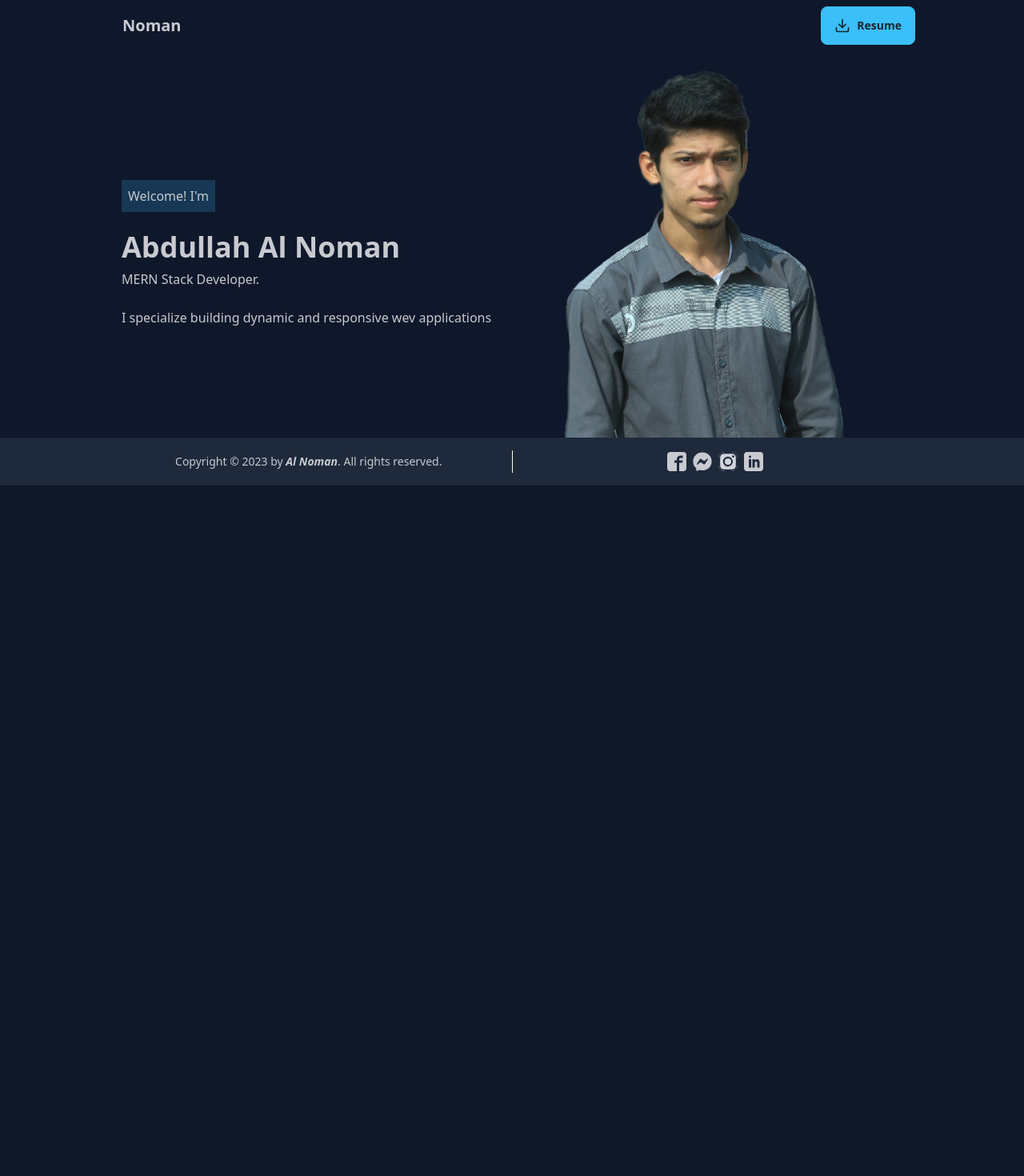
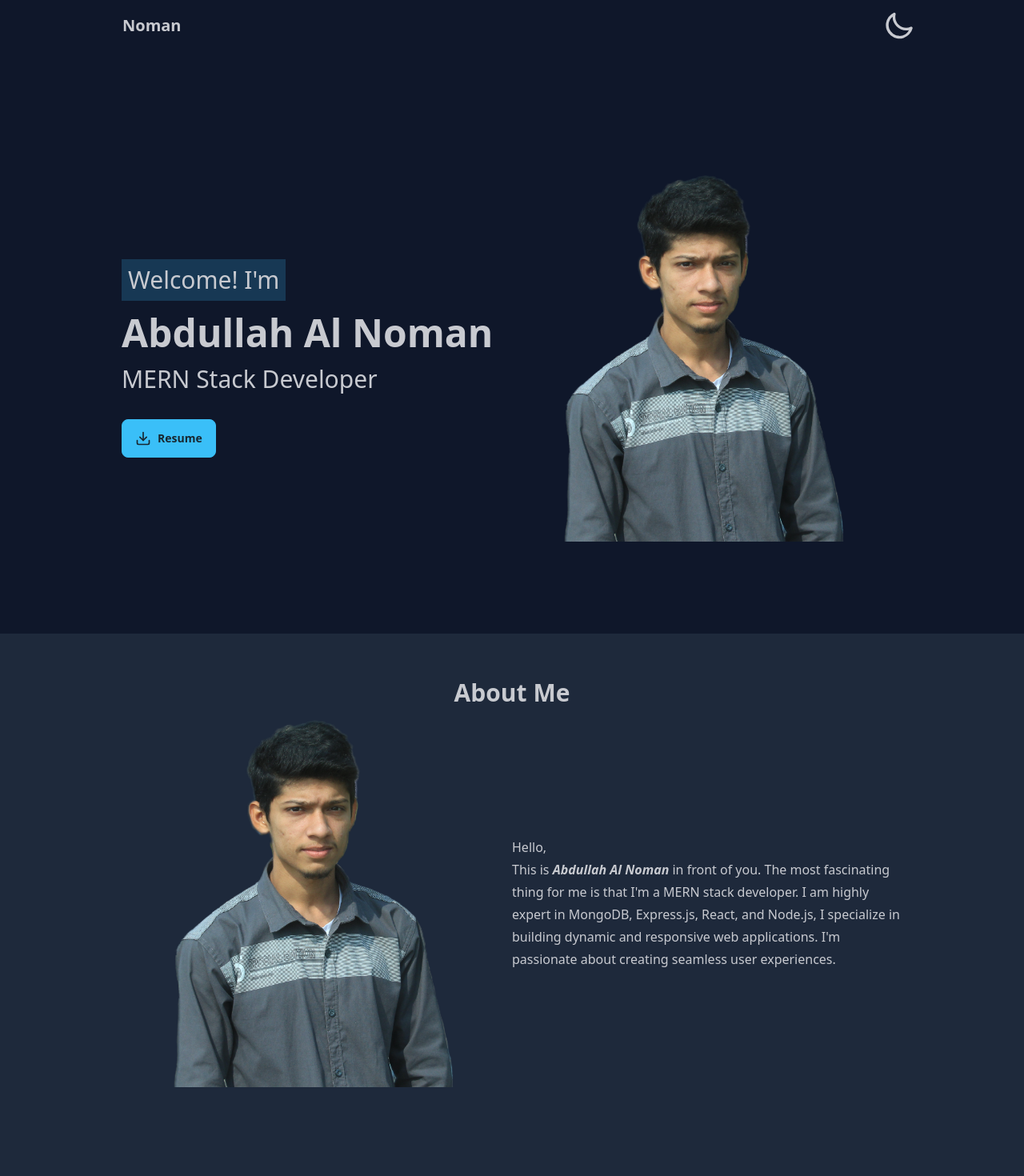
Before and after one commit to aalnoman10/portfolio-noman, a React (Vite) app: page / in a window 1280 px wide. Shown: the top 1470 px of the page at 80% size. Before the commit the page ends 800 px from the top, so only its background shows below. Built offline with nearby package versions, Linux system fonts and the light colour scheme.

Commit message:
add-about-me

```diff
--- a/src/Layout.jsx
+++ b/src/Layout.jsx
@@ -1,12 +1,14 @@
 import NavBar from "./Shared/NavBar";
 import Footer from "./Shared/Footer";
 import Banner from "./components/Banner";
+import About from "./components/About";
 
 const Layout = () => {
     return (
         <div>
             <NavBar />
             <Banner />
+            <About />
             <Footer />
         </div>
     );
--- a/src/Shared/Footer.jsx
+++ b/src/Shared/Footer.jsx
@@ -4,7 +4,7 @@ import { BsInstagram } from 'react-icons/bs';
 
 const Footer = () => {
     return (
-        <div className='bg-slate-800 text-base-content'>
+        <div className='bg-slate-600 text-base-content'>
             <footer className="footer footer-center md:flex md:justify-between gap-3 p-4 space-x-0 max-w-screen-lg mx-auto">
                 <div className='flex-1 flex justify-center md:order-3'>
                     <a href="https://web.facebook.com/alnoman.mern/" target="_blank" rel="noreferrer" title='Linkedin'><ImFacebook2 size={24} className='hover:text-blue-600 hover:bg-white rounded' /></a>
--- a/src/Shared/NavBar.jsx
+++ b/src/Shared/NavBar.jsx
@@ -1,21 +1,18 @@
 import { Link } from "react-router-dom";
-import { FiDownload } from "react-icons/fi";
 
 const NavBar = () => {
-
     return (
         <div className='bg-slate-900 text-base-content sticky z-50 top-0'>
-            <div className="navbar max-w-screen-lg mx-auto">
+            <div className="navbar max-w-screen-lg mx-auto h-[5vh]">
                 <div className="navbar-start">
                     <Link to='/' className="btn btn-ghost normal-case text-xl">Noman</Link>
                 </div>
                 <div className="navbar-end">
-                    <button className="btn btn-primary normal-case"><FiDownload size={20} />Resume</button>
-                    {/* <label className="swap swap-rotate">
-                    <input type="checkbox" />
-                    <svg className="swap-on fill-current w-10 h-10" xmlns="http://www.w3.org/2000/svg" viewBox="0 0 24 24"><path d="M5.64,17l-.71.71a1,1,0,0,0,0,1.41,1,1,0,0,0,1.41,0l.71-.71A1,1,0,0,0,5.64,17ZM5,12a1,1,0,0,0-1-1H3a1,1,0,0,0,0,2H4A1,1,0,0,0,5,12Zm7-7a1,1,0,0,0,1-1V3a1,1,0,0,0-2,0V4A1,1,0,0,0,12,5ZM5.64,7.05a1,1,0,0,0,.7.29,1,1,0,0,0,.71-.29,1,1,0,0,0,0-1.41l-.71-.71A1,1,0,0,0,4.93,6.34Zm12,.29a1,1,0,0,0,.7-.29l.71-.71a1,1,0,1,0-1.41-1.41L17,5.64a1,1,0,0,0,0,1.41A1,1,0,0,0,17.66,7.34ZM21,11H20a1,1,0,0,0,0,2h1a1,1,0,0,0,0-2Zm-9,8a1,1,0,0,0-1,1v1a1,1,0,0,0,2,0V20A1,1,0,0,0,12,19ZM18.36,17A1,1,0,0,0,17,18.36l.71.71a1,1,0,0,0,1.41,0,1,1,0,0,0,0-1.41ZM12,6.5A5.5,5.5,0,1,0,17.5,12,5.51,5.51,0,0,0,12,6.5Zm0,9A3.5,3.5,0,1,1,15.5,12,3.5,3.5,0,0,1,12,15.5Z" /></svg>
-                    <svg className="swap-off fill-current w-10 h-10" xmlns="http://www.w3.org/2000/svg" viewBox="0 0 24 24"><path d="M21.64,13a1,1,0,0,0-1.05-.14,8.05,8.05,0,0,1-3.37.73A8.15,8.15,0,0,1,9.08,5.49a8.59,8.59,0,0,1,.25-2A1,1,0,0,0,8,2.36,10.14,10.14,0,1,0,22,14.05,1,1,0,0,0,21.64,13Zm-9.5,6.69A8.14,8.14,0,0,1,7.08,5.22v.27A10.15,10.15,0,0,0,17.22,15.63a9.79,9.79,0,0,0,2.1-.22A8.11,8.11,0,0,1,12.14,19.73Z" /></svg>
-                </label> */}
+                    <label className="swap swap-rotate pl-2">
+                        <input type="checkbox" />
+                        <svg className="swap-on fill-current w-10 h-10" xmlns="http://www.w3.org/2000/svg" viewBox="0 0 24 24"><path d="M5.64,17l-.71.71a1,1,0,0,0,0,1.41,1,1,0,0,0,1.41,0l.71-.71A1,1,0,0,0,5.64,17ZM5,12a1,1,0,0,0-1-1H3a1,1,0,0,0,0,2H4A1,1,0,0,0,5,12Zm7-7a1,1,0,0,0,1-1V3a1,1,0,0,0-2,0V4A1,1,0,0,0,12,5ZM5.64,7.05a1,1,0,0,0,.7.29,1,1,0,0,0,.71-.29,1,1,0,0,0,0-1.41l-.71-.71A1,1,0,0,0,4.93,6.34Zm12,.29a1,1,0,0,0,.7-.29l.71-.71a1,1,0,1,0-1.41-1.41L17,5.64a1,1,0,0,0,0,1.41A1,1,0,0,0,17.66,7.34ZM21,11H20a1,1,0,0,0,0,2h1a1,1,0,0,0,0-2Zm-9,8a1,1,0,0,0-1,1v1a1,1,0,0,0,2,0V20A1,1,0,0,0,12,19ZM18.36,17A1,1,0,0,0,17,18.36l.71.71a1,1,0,0,0,1.41,0,1,1,0,0,0,0-1.41ZM12,6.5A5.5,5.5,0,1,0,17.5,12,5.51,5.51,0,0,0,12,6.5Zm0,9A3.5,3.5,0,1,1,15.5,12,3.5,3.5,0,0,1,12,15.5Z" /></svg>
+                        <svg className="swap-off fill-current w-10 h-10" xmlns="http://www.w3.org/2000/svg" viewBox="0 0 24 24"><path d="M21.64,13a1,1,0,0,0-1.05-.14,8.05,8.05,0,0,1-3.37.73A8.15,8.15,0,0,1,9.08,5.49a8.59,8.59,0,0,1,.25-2A1,1,0,0,0,8,2.36,10.14,10.14,0,1,0,22,14.05,1,1,0,0,0,21.64,13Zm-9.5,6.69A8.14,8.14,0,0,1,7.08,5.22v.27A10.15,10.15,0,0,0,17.22,15.63a9.79,9.79,0,0,0,2.1-.22A8.11,8.11,0,0,1,12.14,19.73Z" /></svg>
+                    </label>
                 </div>
             </div>
         </div>
--- /dev/null
+++ b/src/components/About.jsx
@@ -0,0 +1,21 @@
+import img from '../assets/noman-1.png'
+
+const About = () => {
+    return (
+        <div className='bg-slate-800 text-base-content'>
+            <div className="max-w-screen-lg h-[91vh] mx-auto py-10 px-6">
+                <h3 className="text-3xl font-semibold text-center p-4">About Me</h3>
+                <div className="flex place-items-center">
+                    <div className='flex-1'>
+                        <img src={img} className='w-9/12 mx-auto' alt="my-photo" />
+                    </div>
+                    <div className='flex-1'>
+                        <p className='leading-7'>Hello,<br /> This is <i className="font-semibold">Abdullah Al Noman</i> in front of you. The most fascinating thing for me is that I&apos;m a MERN stack developer. I am highly expert in MongoDB, Express.js, React, and Node.js, I specialize in building dynamic and responsive web applications. I&apos;m passionate about creating seamless user experiences.</p>
+                    </div>
+                </div>
+            </div>
+        </div>
+    );
+};
+
+export default About;
--- a/src/components/Banner.jsx
+++ b/src/components/Banner.jsx
@@ -1,13 +1,15 @@
+import { FiDownload } from 'react-icons/fi';
 import img from '../assets/noman-1.png'
+
 const Banner = () => {
     return (
         <div className='bg-slate-900 text-base-content'>
-            <div className="max-w-screen-lg mx-auto p-6 pb-0 flex place-items-center">
-                <div className='flex-1 space-y-2'>
-                    <p className='bg-primary bg-opacity-20 p-2 inline-block mb-4'>Welcome! I&#39;m</p>
-                    <h2 className="text-4xl font-bold ">Abdullah Al Noman</h2>
-                    <p className='pb-4 inline-block'>MERN Stack Developer.</p>
-                    <p>I specialize building dynamic and responsive wev applications</p>
+            <div className="max-w-screen-lg mx-auto h-[91vh] py-10 px-6 pb-0 flex place-items-center">
+                <div className='flex-1 space-y-4'>
+                    <p className='bg-primary bg-opacity-20 text-3xl p-2 inline-block'>Welcome! I&#39;m</p>
+                    <h2 className="text-5xl font-semibold">Abdullah Al Noman</h2>
+                    <p className='pb-4 text-3xl'>MERN Stack Developer</p>
+                    <button className="btn btn-primary normal-case"><FiDownload size={20} />Resume</button>
                 </div>
                 <div className='flex-1'>
                     <img src={img} className='w-9/12 mx-auto' alt="my-photo" />
--- a/src/index.css
+++ b/src/index.css
@@ -1,3 +1,19 @@
 @tailwind base;
 @tailwind components;
 @tailwind utilities;
+
+.custom-shape-divider-top-1687966101 {
+    width: 100%;
+    overflow: hidden;
+}
+
+.custom-shape-divider-top-1687966101 svg {
+    position: relative;
+    display: block;
+    width: calc(300% + 1.3px);
+    height: 500px;
+}
+
+.custom-shape-divider-top-1687966101 .shape-fill {
+    fill: #FFFFFF;
+}
```
Also changed, not shown: src/assets/waves.svg.
